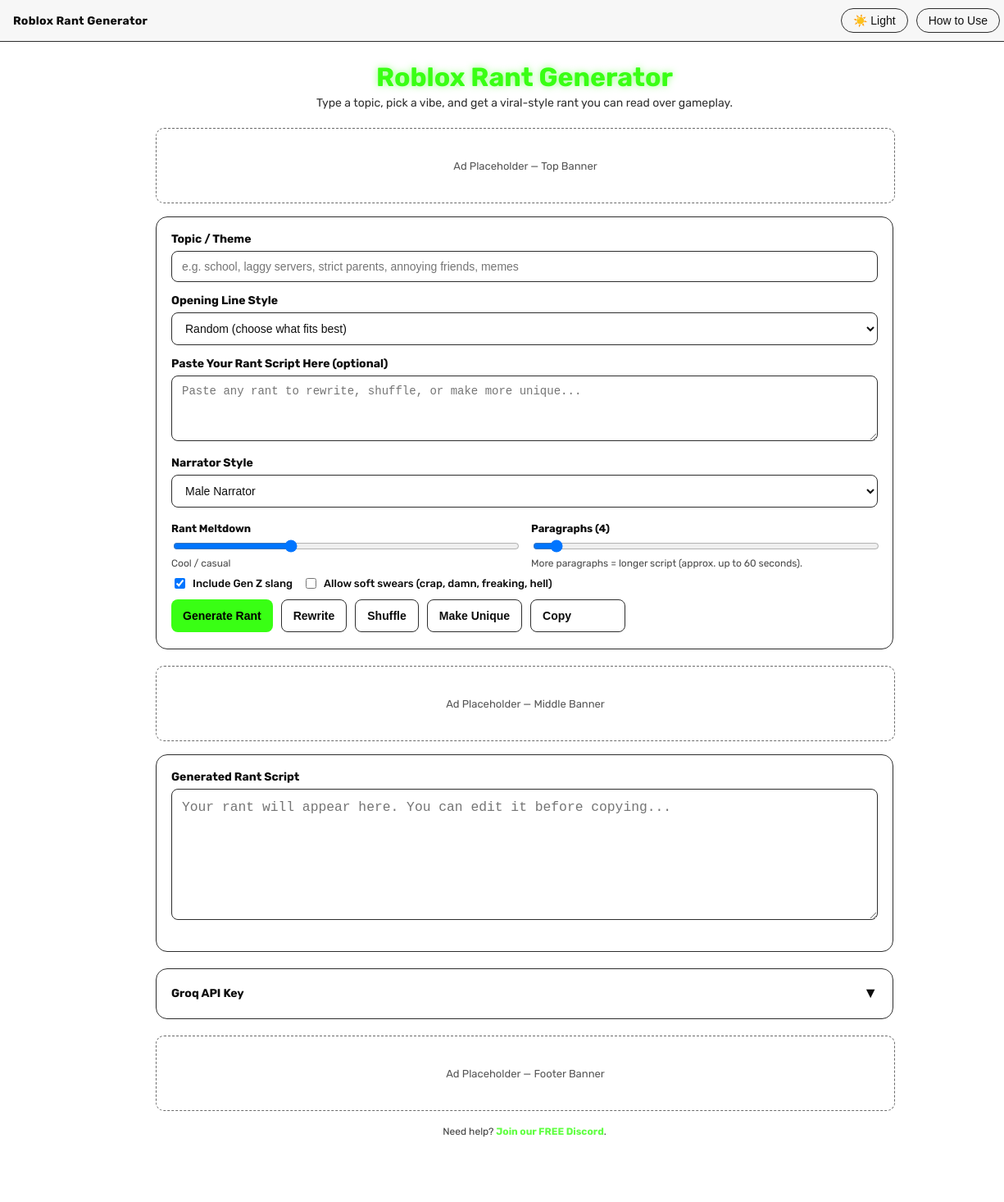
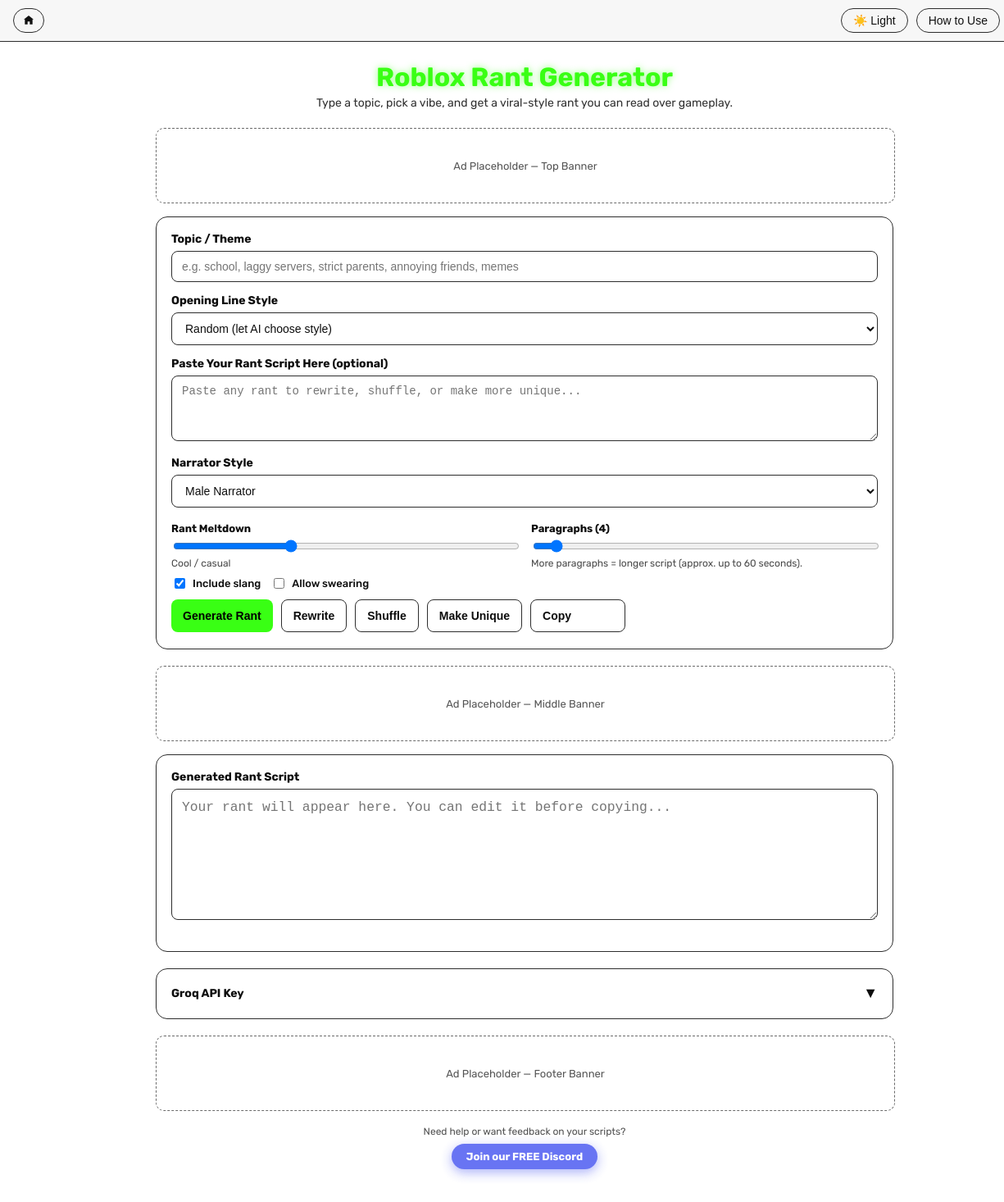
Before and after one commit to guineaapphub/faceless-script-generator, a plain HTML site: page index.html in a window 1280 px wide. Shown: the full height of the page at 82% size, 0-1225 px from the left. Before the commit the page ends 1427 px from the top, so only its background shows below. Drawn offline with Linux system fonts and the light colour scheme.

Commit message:
Update index.html

```diff
--- a/index.html
+++ b/index.html
@@ -61,10 +61,33 @@
       background: var(--topbar-bg-dark);
     }
 
-    .top-brand {
-      font-size: 14px;
-      font-weight: 600;
-      letter-spacing: 0.02em;
+    /* Home icon button (top-left)  ------------------ CHANGED */
+    .home-btn {
+      border-radius: 999px;
+      border: 1px solid var(--border);
+      background: transparent;
+      padding: 6px 10px;
+      display: inline-flex;
+      align-items: center;
+      justify-content: center;
+      cursor: pointer;
+      transition: 0.2s ease;
+    }
+    body.light .home-btn {
+      background: #f6f6f6;
+      color: #111;
+    }
+    body.dark .home-btn {
+      background: #15171c;
+      color: #f5f5f5;
+    }
+    .home-btn svg {
+      width: 16px;
+      height: 16px;
+    }
+    .home-btn:hover {
+      transform: translateY(-1px);
+      box-shadow: 0 0 6px var(--primary-glow);
     }
 
     .top-right {
@@ -281,13 +304,6 @@
       margin-top: 10px;
     }
 
-    #output {
-      white-space: pre-wrap;
-      line-height: 1.55rem;
-      font-size: 1.02rem;
-      min-height: 140px;
-    }
-
     /* API section */
     .api-header {
       display: flex;
@@ -370,19 +386,40 @@
       transform: translateY(-1px);
     }
 
+    /* Footer + Discord button  ------------------ CHANGED */
     .footer-note {
       font-size: 12px;
       text-align: center;
+      opacity: 0.9;
+      margin-top: 18px;
+      display: flex;
+      flex-direction: column;
+      align-items: center;
+      gap: 8px;
+    }
+    .footer-note span {
       opacity: 0.8;
-      margin-top: 18px;
     }
-    .footer-note a {
-      color: var(--primary);
+    .discord-footer-btn {
+      display: inline-flex;
+      align-items: center;
+      justify-content: center;
+      padding: 8px 18px;
+      border-radius: 999px;
+      border: none;
+      background: #5865f2;
+      color: #ffffff;
+      font-weight: 600;
+      font-size: 13px;
       text-decoration: none;
-      font-weight: 600;
+      box-shadow: 0 4px 14px rgba(88, 101, 242, 0.55);
+      transition: transform 0.15s ease, box-shadow 0.15s ease,
+        background 0.15s ease;
     }
-    .footer-note a:hover {
-      text-decoration: underline;
+    .discord-footer-btn:hover {
+      background: #4753d5;
+      transform: translateY(-1px);
+      box-shadow: 0 6px 18px rgba(88, 101, 242, 0.7);
     }
 
     /* How to Use modal */
@@ -463,6 +500,9 @@
     /* Output textarea */
     #output {
       min-height: 160px;
+      white-space: pre-wrap;
+      line-height: 1.55rem;
+      font-size: 1.02rem;
     }
 
     .copy-flash {
@@ -473,6 +513,26 @@
     }
     .copy-flash.visible {
       opacity: 0.85;
+    }
+
+    /* Small toast for home button  ------------------ NEW */
+    .home-toast {
+      position: fixed;
+      bottom: 16px;
+      left: 50%;
+      transform: translateX(-50%);
+      background: rgba(0, 0, 0, 0.85);
+      color: #f5f5f5;
+      padding: 8px 14px;
+      border-radius: 999px;
+      font-size: 12px;
+      opacity: 0;
+      pointer-events: none;
+      transition: opacity 0.25s ease;
+      z-index: 120;
+    }
+    .home-toast.show {
+      opacity: 1;
     }
 
     @media (max-width: 600px) {
@@ -489,7 +549,15 @@
 <body class="light">
   <!-- TOP BAR -->
   <div class="top-bar">
-    <div class="top-brand">Roblox Rant Generator</div>
+    <!-- Home icon instead of text ------------------ CHANGED -->
+    <button id="homeBtn" class="home-btn" title="Home">
+      <svg viewBox="0 0 24 24" aria-hidden="true">
+        <path
+          d="M12 3 3 10h2v9h5v-5h4v5h5v-9h2L12 3z"
+          fill="currentColor"
+        />
+      </svg>
+    </button>
 
     <div class="top-right">
       <button id="themeModeBtn" class="theme-mode-btn">🌙 Dark</button>
@@ -514,7 +582,12 @@
     </div>
   </div>
 
-  <!-- HOW TO USE MODAL -->
+  <!-- Home toast message  ------------------ NEW -->
+  <div id="homeToast" class="home-toast">
+    More faceless generators coming soon.
+  </div>
+
+  <!-- HOW TO USE MODAL (unchanged text) -->
   <div id="howModal" class="modal-overlay">
     <div class="modal">
       <div class="modal-header">
@@ -543,8 +616,8 @@
             <strong>Pick a Narrator</strong> – male, gender-neutral, or female.
           </li>
           <li>
-            <strong>Optional toggles:</strong> include Gen Z slang and allow soft swears
-            if you want a spicier script.
+            <strong>Optional toggles:</strong> include slang and allow swearing
+            if you want a stronger script.
           </li>
           <li>
             <strong>Optional:</strong> paste any rant into the box to rewrite, shuffle,
@@ -589,7 +662,8 @@
 
       <label for="introSelect">Opening Line Style</label>
       <select id="introSelect">
-        <option value="random">Random (choose what fits best)</option>
+        <!-- CHANGED text for random -->
+        <option value="random">Random (let AI choose style)</option>
         <option value="I'm starting to realize...">I'm starting to realize...</option>
         <option value="Tell me why this keeps happening...">
           Tell me why this keeps happening...
@@ -636,13 +710,14 @@
       </div>
 
       <div class="toggles">
+        <!-- labels CHANGED -->
         <label>
           <input id="includeSlang" type="checkbox" checked />
-          Include Gen Z slang
+          Include slang
         </label>
         <label>
           <input id="softSwears" type="checkbox" />
-          Allow soft swears (crap, damn, freaking, hell)
+          Allow swearing
         </label>
       </div>
 
@@ -708,11 +783,16 @@
 
     <div class="ad-box">Ad Placeholder — Footer Banner</div>
 
+    <!-- Footer Discord button  ------------------ CHANGED -->
     <div class="footer-note">
-      Need help?
-      <a href="https://discord.gg/Y4GenJXgEn" target="_blank"
-        >Join our FREE Discord</a
-      >.
+      <span>Need help or want feedback on your scripts?</span>
+      <a
+        href="https://discord.gg/Y4GenJXgEn"
+        target="_blank"
+        class="discord-footer-btn"
+      >
+        Join our FREE Discord
+      </a>
     </div>
   </div>
 
@@ -756,6 +836,21 @@
     });
     document.addEventListener("keydown", (e) => {
       if (e.key === "Escape") closeHow();
+    });
+
+    /* HOME BUTTON TOAST  ------------------ NEW */
+    const homeBtn = document.getElementById("homeBtn");
+    const homeToast = document.getElementById("homeToast");
+    let homeToastTimeout = null;
+
+    homeBtn.addEventListener("click", () => {
+      if (homeToastTimeout) {
+        clearTimeout(homeToastTimeout);
+      }
+      homeToast.classList.add("show");
+      homeToastTimeout = setTimeout(() => {
+        homeToast.classList.remove("show");
+      }, 2000);
     });
 
     /* SLIDERS */
@@ -830,7 +925,7 @@
         apiKeyInput.type === "password" ? "👁" : "🙈";
     });
 
-    /* PROMPT BUILDER */
+    /* PROMPT BUILDER (unchanged logic except labels) */
     const topicInput = document.getElementById("topicInput");
     const pasteInput = document.getElementById("pasteInput");
     const narratorSelect = document.getElementById("narratorSelect");
@@ -890,12 +985,12 @@ OPENING LINE:
       let swearsBlock = "";
       if (soft) {
         swearsBlock = `
-SOFT SWEARS:
+SWEARING:
 - Mild PG-13 swears are allowed, like: "crap", "damn", "freaking", "heck", "hell".
 - Never use extreme profanity such as the f-word, s-word, or any slurs.`;
       } else {
         swearsBlock = `
-SOFT SWEARS:
+SWEARING:
 - Do NOT use any swear words at all. Keep the language clean and YouTube-safe.`;
       }
 
@@ -905,7 +1000,7 @@ RANT MELTDOWN: ${intensities[intensity - 1]}
 PARAGRAPHS: write about ${paragraphCount} short paragraphs (each 1–3 sentences).
 SLANG: ${
         slang
-          ? "Use Gen Z slang naturally when it fits the topic."
+          ? "Use slang naturally when it fits the topic."
           : "Use almost no slang. Keep it simple and clear."
       }
 ${swearsBlock}
@@ -1038,9 +1133,7 @@ Rules:
             copyBtn.disabled = false;
           }, 1200);
         },
-        () => {
-          // ignore failures quietly
-        }
+        () => {}
       );
     };
   </script>
```
